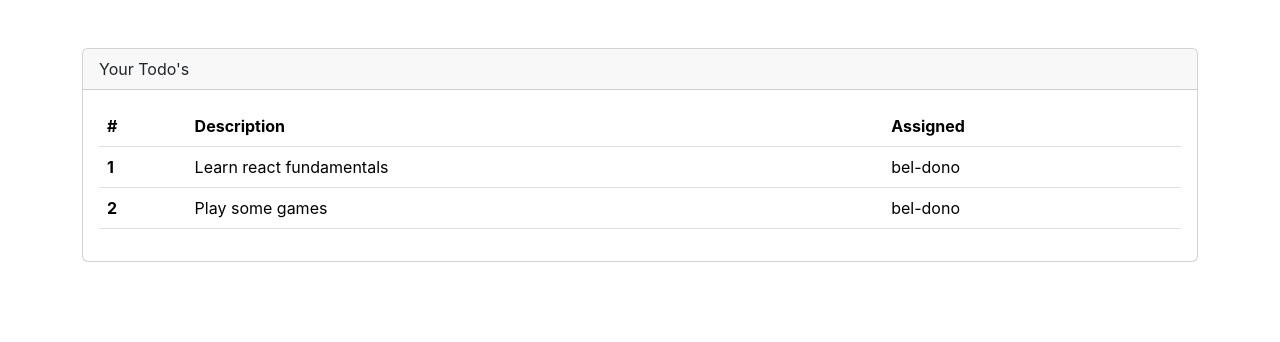
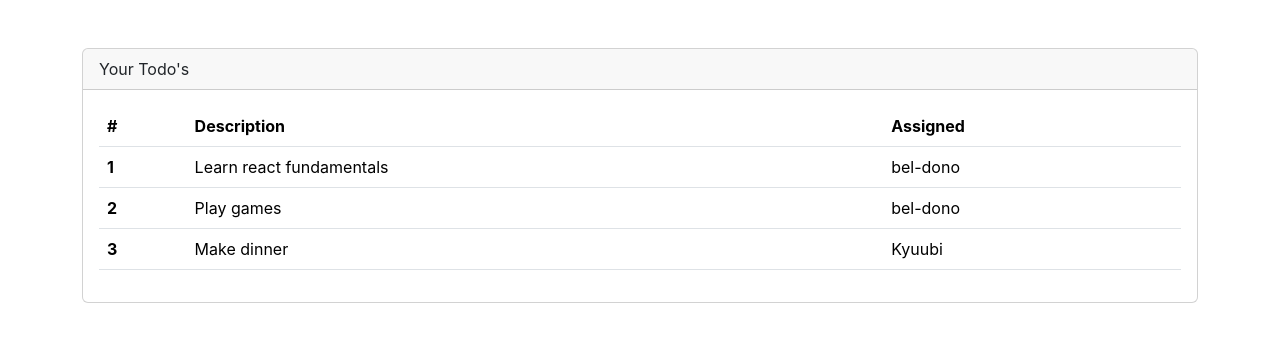
Before and after one commit to LastYasuoUwU/FullStack-React-and-Springboot, a React (Create React App) app in the folder react-todo/: page / in a window 1280 px wide. Shown: the top 342 px of the page. Built offline with nearby package versions, Linux system fonts and the light colour scheme.

Commit message:
Passing Data To React Components Dynamically

```diff
--- a/react-todo/src/App.js
+++ b/react-todo/src/App.js
@@ -2,6 +2,24 @@ import "./App.css";
 import TodoRowItem from "./components/TodoRowItem";
 
 function App() {
+  const todos = [
+    {
+      rowNumber: 1,
+      rowDescription: "Learn react fundamentals",
+      rowAssigned: "bel-dono",
+    },
+    {
+      rowNumber: 2,
+      rowDescription: "Play games",
+      rowAssigned: "bel-dono",
+    },
+    {
+      rowNumber: 3,
+      rowDescription: "Make dinner",
+      rowAssigned: "Kyuubi",
+    },
+  ];
+
   return (
     <div className="mt-5 container">
       <div className="card">
@@ -16,12 +34,21 @@ function App() {
               </tr>
             </thead>
             <tbody>
-              <TodoRowItem />
-              <tr>
-                <th scopre="row">2</th>
-                <td>Play some games</td>
-                <td>bel-dono</td>
-              </tr>
+              <TodoRowItem
+                rowNumber={todos[0].rowNumber}
+                rowDescription={todos[0].rowDescription}
+                rowAssigned={todos[0].rowAssigned}
+              />
+              <TodoRowItem
+                rowNumber={todos[1].rowNumber}
+                rowDescription={todos[1].rowDescription}
+                rowAssigned={todos[1].rowAssigned}
+              />
+              <TodoRowItem
+                rowNumber={todos[2].rowNumber}
+                rowDescription={todos[2].rowDescription}
+                rowAssigned={todos[2].rowAssigned}
+              />
             </tbody>
           </table>
         </div>
--- a/react-todo/src/components/TodoRowItem.js
+++ b/react-todo/src/components/TodoRowItem.js
@@ -1,9 +1,9 @@
-function TodoRowItem(params) {
+function TodoRowItem(props) {
   return (
     <tr>
-      <th scopre="row">1</th>
-      <td>Learn react fundamentals</td>
-      <td>bel-dono</td>
+      <th scopre="row">{props.rowNumber}</th>
+      <td>{props.rowDescription}</td>
+      <td>{props.rowAssigned}</td>
     </tr>
   );
 }
```
